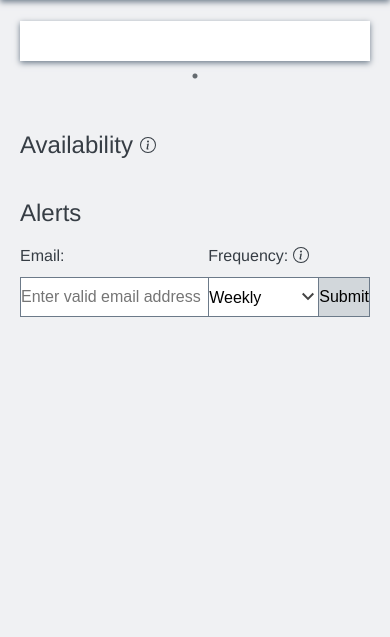
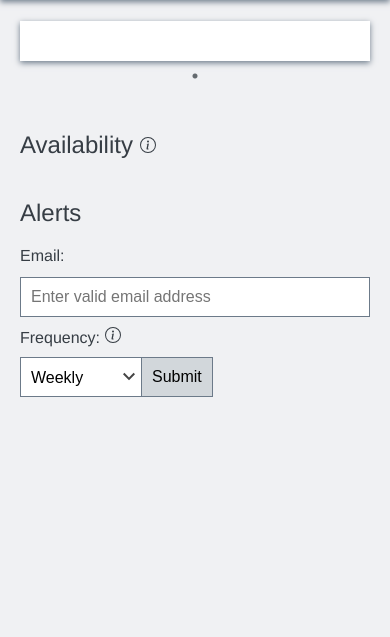
Before and after one commit to kenbrichford/restockninja, a Django app: template products/templates/products/product_detail.html in a window 390 px wide; the page is wider, and only the part inside the window is pictured. Shown: the part 50-687 px from the top of that part. Run offline with Django 3.2, Linux system fonts and the light colour scheme; the template is opened without the code that fills it: values that come from a table or form of the project are taken from there, others are empty; parts of the project's set-up code (start-up, migrations or seed data) failed here and were passed over; some libraries are stand-ins or nearby versions.

Commit message:
Remove unnecessary div on listing row and style tooltips/alert form for small screens

```diff
--- a/products/static/products/css/style.css
+++ b/products/static/products/css/style.css
@@ -80,12 +80,10 @@ h2 {
 /* Tooltips */
 .tooltip {
     font-size: 1rem;
+    display: inline-block;
     position: relative;
-    display: inline-block;
-    vertical-align: middle;
   }
 
-  /* Tooltip text */
   .tooltip .tooltiptext {
     visibility: hidden;
     font-size: .9rem;
@@ -94,13 +92,12 @@ h2 {
     background-color: rgba(54,61,68, .9);
     color: #fff;
     padding: 10px;
-
-    /* Position the tooltip text - see examples below! */
     position: absolute;
     z-index: 1;
+    top: 100%;
+    left: calc(50% - 100px);
   }
 
-  /* Show the tooltip text when you mouse over the tooltip container */
   .tooltip:hover .tooltiptext {
     visibility: visible;
   }
@@ -138,7 +135,7 @@ h2 {
 }
 
 .listing-status {
-    width: 80px;
+    padding: 0 10px;
 }
 
 span.available {
@@ -147,6 +144,7 @@ span.available {
 
 span.unavailable {
     color: #868A8E;
+    word-wrap: ;
 }
 
 .buy-button {
@@ -175,7 +173,6 @@ button.unavailable {
 
 .alert-table form {
     display: flex;
-    margin-bottom: 20px;
 }
 
 .alert-field {
@@ -183,7 +180,6 @@ button.unavailable {
     margin: 0;
     padding: 0;
     list-style: none;
-    min-width: 110px;
 }
 
 .email-field {
@@ -256,8 +252,28 @@ button.unavailable {
 }
 
 
-/* Screens smaller than 600px wide */
-@media screen and (max-width: 600px) {
+/* Screens smaller than 500px wide */
+@media screen and (max-width: 500px) {
+    .tooltip {
+        position: inherit;
+    }
+
+    .tooltip .tooltiptext {
+        top: inherit;
+    }
+
+    .alert-table form {
+        flex-wrap: wrap;
+    }
+
+    .email-field {
+        width: 100%;
+    }
+
+    #id_email {
+        border: 1px solid #6C7A89;
+        margin-bottom: 10px;;
+    }
 }
 
 
@@ -270,12 +286,4 @@ button.unavailable {
     .listing-update {
         display: none;
     }
-
-    #id_email, #id_email_frequency, #id-submit {
-        padding: 0;
-    }
-
-    #id_email_frequency {
-        background-position: 90% 50%;
-    }
 }
--- a/products/templates/products/product_detail.html
+++ b/products/templates/products/product_detail.html
@@ -58,7 +58,6 @@
                 </div>
             </h2>
             {% for price in prices %}
-            <div>
             <a href="{{ price.listing.url }}" target="_blank">
                 <div class="listing-row">
                     <div class="listing-cell">
@@ -80,7 +79,6 @@
                     </div>
                 </div>
             </a>
-            </div>
             {% endfor %}
         </div>
 
@@ -95,7 +93,7 @@
                 {% endfor %}
 
                 {% for field in alert_form.visible_fields %}
-                <ul class="alert-field {% if forloop.first %}email-field{% endif %}">
+                <ul class="alert-field {% if forloop.first %}email-field{% else %}frequency-field{% endif %}">
                     {{ field.errors }}
                     <li class="alert-label">
                         {{ field.label_tag }}
```
Lines whose indentation alone changed are shown as unchanged.
